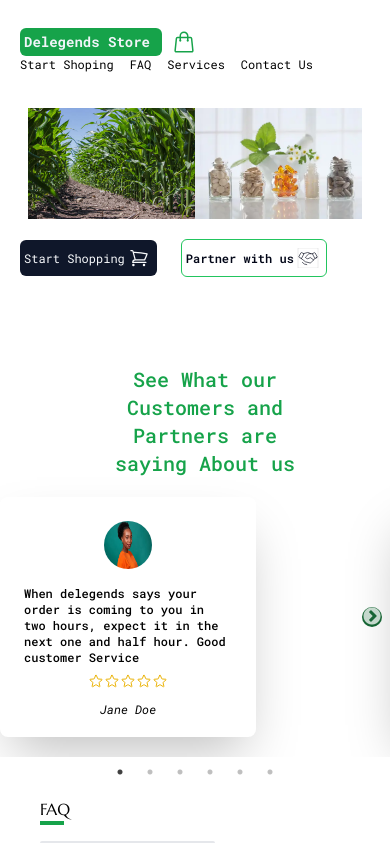
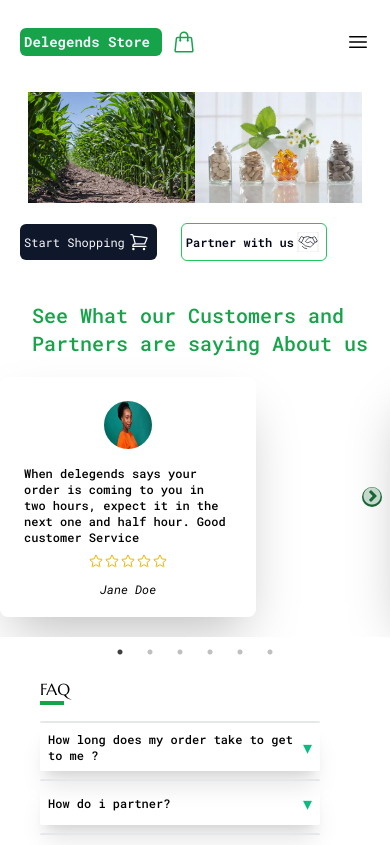
Before and after one commit to DevCosmas/delegends.admin.client, a React (Vite) app: page / in a window 390 px wide. Shown: the top 845 px of the page. Built offline with nearby package versions, Linux system fonts and the light colour scheme.

Commit message:
media query for home page

```diff
--- a/src/component/faq.component.jsx
+++ b/src/component/faq.component.jsx
@@ -9,7 +9,7 @@ function FaqUi({ question, answer }) {
   };
 
   return (
-    <div className="mb-2 w-1/2 rounded-sm border-t-2 pb-2 pl-2 pr-2 pt-2 text-xs shadow-xl">
+    <div className="mb-2 w-4/5 rounded-sm border-t-2 pb-2 pl-2 pr-2 pt-2 text-xs shadow-xl sm:w-4/5">
       <div
         onClick={toggleFaq}
         className="flex cursor-pointer items-center justify-between font-sans text-xs font-medium"
--- a/src/layout/home.layout.jsx
+++ b/src/layout/home.layout.jsx
@@ -22,8 +22,17 @@ import { PrevArrow, NextArrow } from '../component/arrows';
 import Slider from 'react-slick';
 import FaqUi from '../component/faq.component';
 import ServiceUi from '../component/services.component';
+import { useState } from 'react';
 
 function HomePage() {
+  const [isMenuOpen, setIsMenuOpen] = useState(false);
+
+  const toggleMenu = () => {
+    setIsMenuOpen(!isMenuOpen);
+  };
+  const closeMenu = () => {
+    setIsMenuOpen(false);
+  };
   const settings = {
     dots: true,
     infinite: true,
@@ -65,8 +74,8 @@ function HomePage() {
       <header className="flex flex-wrap items-center justify-between px-5 pt-7 text-sm">
         <Logo></Logo>
         <nav
-          className="flex
-         gap-4"
+          className="hidden
+         gap-4 sm:flex"
         >
           <a className="text-xs capitalize hover:text-green-700" href="#">
             start shoping
@@ -81,10 +90,59 @@ function HomePage() {
             Contact Us
           </a>
         </nav>
+
+        <div className="relative">
+          <span onClick={() => toggleMenu()} className="flex sm:hidden">
+            <svg
+              xmlns="http://www.w3.org/2000/svg"
+              fill="none"
+              viewBox="0 0 24 24"
+              strokeWidth={1.5}
+              stroke="currentColor"
+              className="h-6 w-6"
+            >
+              <path
+                strokeLinecap="round"
+                strokeLinejoin="round"
+                d="M3.75 6.75h16.5M3.75 12h16.5m-16.5 5.25h16.5"
+              />
+            </svg>
+          </span>
+          {isMenuOpen && (
+            <div className="fixed bottom-0 right-0 top-0 z-40 h-full w-full">
+              <span className="flex h-full w-full ">
+                <div className="  h-full w-1/2 backdrop-blur-sm"></div>
+                <ul
+                  className={` h-full w-1/2 bg-green-900
+                  pt-2 text-left font-fontSec text-slate-50`}
+                >
+                  <span
+                    onClick={() => closeMenu()}
+                    className=" mb-1 block pr-5 text-right font-sans text-xl hover:text-gray-500"
+                  >
+                    X
+                  </span>
+                  <li className=" mb-1 w-full pb-2 pl-4 pt-2 hover:bg-slate-50 hover:text-slate-950">
+                    <a href="">Start Shopping</a>
+                  </li>
+                  <li className=" mb-1 w-full pb-2 pl-4 pt-2 hover:bg-slate-50 hover:text-slate-950">
+                    <a href="">FAQ</a>
+                  </li>
+                  <li className=" mb-1 w-full pb-2 pl-4 pt-2 hover:bg-slate-50 hover:text-slate-950">
+                    <a href="">Services</a>
+                  </li>
+                  <li className=" mb-1 w-full pb-2 pl-4 pt-2 hover:bg-slate-50 hover:text-slate-950">
+                    <a href="">Contact us</a>
+                  </li>
+                </ul>
+              </span>
+            </div>
+          )}
+        </div>
       </header>
       <main>
         <div className="relative mt-9 flex grow flex-wrap items-center justify-start gap-0 px-7">
-          <span className="h-70 relative w-1/2 cursor-pointer">
+          <span className="h-70 relative w-1/2 cursor-pointer md:shrink-0">
             <img
               src={agroBg}
               alt="agro produce"
@@ -107,7 +165,7 @@ function HomePage() {
               </p>
             </span>
           </span>
-          <span className="h-70 relative w-1/2  cursor-pointer">
+          <span className="h-70 relative w-1/2  cursor-pointer md:shrink-0">
             <img
               src={supplementBg}
               alt="supplement cover image"
@@ -130,9 +188,9 @@ function HomePage() {
             </span>
           </span>
         </div>
-        <span className="mb-20 flex flex-wrap items-center gap-1">
+        {/* <span className="mb-20 flex flex-wrap items-center gap-1">
           <Button
-            classname={` hover:bg-green-700 flex min-w-10 pt-2 pb-2 pl-1 rounded-md mt-5 ml-5 pr-1 items-center text-sm bg-slate-900 text-slate-50 border-solid border-slate-900`}
+            classname={` hover:bg-green-700 flex md:max-w-4/5 sm:min-w-10 w-1/2 pt-2 pb-2 pl-1 rounded-md mt-5 ml-5 pr-1 items-center text-sm bg-slate-900 text-slate-50 border-solid border-slate-900`}
           >
             <span className="text-xs"> Start Shopping</span>
             <span>
@@ -214,10 +272,92 @@ function HomePage() {
               />
             </svg>
           </Button>
-        </span>
+        </span> */}
+        <div className="flex flex-wrap items-center gap-1">
+          <Button classname="hover:bg-green-700 flex max[600px]:w-4/5 max-w-4/5  md:w-1/2 pt-2 pb-2 pl-1 rounded-md mt-5 ml-5 pr-1 items-center text-sm bg-slate-900 text-slate-50 border-solid border-slate-900">
+            <span className="text-xs"> Start Shopping</span>
+            <span>
+              <svg
+                xmlns="http://www.w3.org/2000/svg"
+                fill="none"
+                viewBox="0 0 24 24"
+                strokeWidth="1.5"
+                stroke="currentColor"
+                className="h-5 w-7"
+              >
+                <path
+                  strokeLinecap="round"
+                  strokeLinejoin="round"
+                  d="M2.25 3h1.386c.51 0 .955.343 1.087.835l.383 1.437M7.5 14.25a3 3 0 0 0-3 3h15.75m-12.75-3h11.218c1.121-2.3 2.1-4.684 2.924-7.138a60.114 60.114 0 0 0-16.536-1.84M7.5 14.25 5.106 5.272M6 20.25a.75.75 0 1 1-1.5 0 .75.75 0 0 1 1.5 0Zm12.75 0a.75.75 0 1 1-1.5 0 .75.75 0 0 1 1.5 0Z"
+                />
+              </svg>
+            </span>
+          </Button>
+          <Button classname="hover:stroke-slate-50 hover:bg-slate-950 hover:font-light hover:text-slate-50 hover:border-none flex min-w-10 pt-2 pb-2 pl-1 border border-green-500 rounded-md mt-5 ml-5 pr-1 items-center text-sm text-slate-950 border-solid  md:w-1/2">
+            <span className="font-w text-xs font-semibold">
+              Partner with us
+            </span>
+            <svg
+              className="h-5 w-7 stroke-slate-950  hover:stroke-slate-50"
+              viewBox="0 0 256 256"
+              xmlns="http://www.w3.org/2000/svg"
+            >
+              {' '}
+              <rect fill="none" height="256" width="256" />
+              <path
+                d="M240.7,121.8,216,134.1,184,72.9l25-12.5a7.9,7.9,0,0,1,10.6,3.4l24.6,47.1A8,8,0,0,1,240.7,121.8Z"
+                fill="none"
+                // stroke="#000"
+                strokeLinecap="round"
+                strokeLinejoin="round"
+                strokeWidth="8"
+              />
+              <path
+                d="M40,133.1,15.3,120.7a7.9,7.9,0,0,1-3.5-10.8L36.4,62.8A8,8,0,0,1,47,59.3L72,71.8Z"
+                fill="none"
+                // stroke="#000"
+                strokeLinecap="round"
+                strokeLinejoin="round"
+                strokeWidth="8"
+              />
+              <path
+                d="M216,134.1l-16,18.8-36.8,36.8a8.5,8.5,0,0,1-7.6,2.1l-58-14.5a8,8,0,0,1-2.9-1.5L40,133.1"
+                fill="none"
+                // stroke="#000"
+                strokeLinecap="round"
+                strokeLinejoin="round"
+                strokeWidth="8"
+              />
+              <path
+                d="M200,152.9l-44-32-12.8,9.6a32.1,32.1,0,0,1-38.4,0l-5.4-4.1a8.1,8.1,0,0,1-.9-12.1l39.2-39.1a7.9,7.9,0,0,1,5.6-2.3H184"
+                fill="none"
+                // stroke="#000"
+                strokeLinecap="round"
+                strokeLinejoin="round"
+                strokeWidth="8"
+              />
+              <path
+                d="M72.6,71.8l51.3-15a8,8,0,0,1,5.5.4L164,72.9"
+                fill="none"
+                // stroke="#fff"
+                strokeLinecap="round"
+                strokeLinejoin="round"
+                strokeWidth="8"
+              />
+              <path
+                d="M112,212.9l-30.1-7.6a7.4,7.4,0,0,1-3.3-1.7L56,184"
+                fill="none"
+                // stroke="#fff"
+                strokeLinecap="round"
+                strokeLinejoin="round"
+                strokeWidth="8"
+              />
+            </svg>
+          </Button>
+        </div>
 
         <div className="overflow-hidden pl-5">
-          <h1 className="mx-auto my-auto w-1/2 pt-2 text-center font-sans text-xl font-medium text-green-600">
+          <h1 className=" mx-auto my-auto mt-5 w-full  pl-3 pr-3 pt-5 text-center font-sans text-xl font-medium text-green-600 max-md:text-center  max-sm:text-left">
             See What our Customers and Partners are saying About us
           </h1>
         </div>
```
